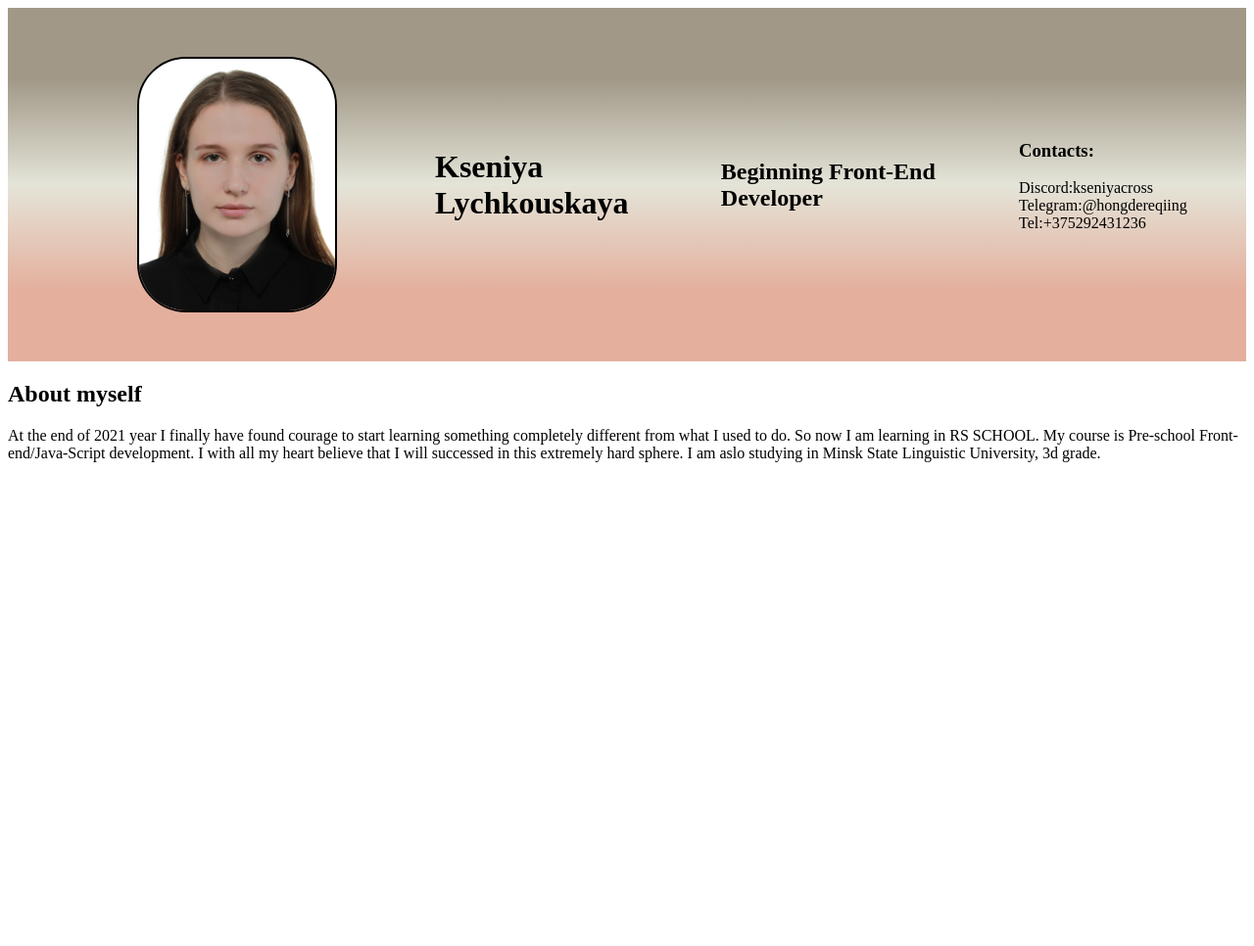
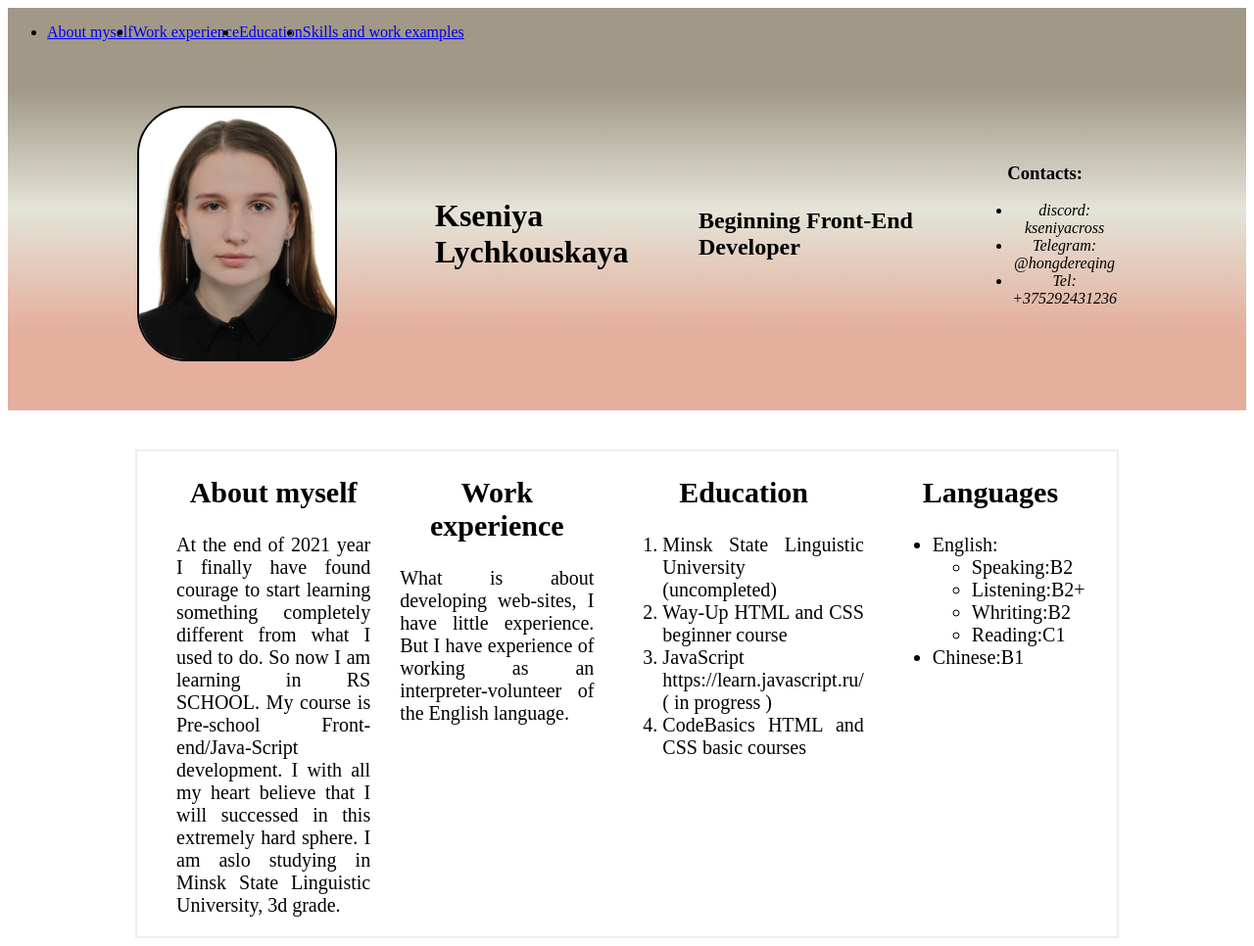
Before and after one commit to Kseniyacross/rsschool-cv, a plain HTML site: page index.html in a window 1280 px wide. Shown: the whole page at 98% size. Before the commit the page ends 800 px from the top, so only its background shows below. Drawn offline with Linux system fonts and the light colour scheme.

Commit message:
feat:section myself

```diff
--- a/index.html
+++ b/index.html
@@ -10,28 +10,70 @@
 </head>
 <body>
 <header id="header">
+    <nav class="menu">
+        <ul class="menu">
+          <li><a href="#">About myself</a></li>
+          <li><a href="#">Work experience</a></li>
+          <li><a href="#">Education</a></li>
+          <li><a href="#">Skills and work examples</a></li>
+        </ul>
+      </nav>
 <div class="container">
     <div class="wrapper">
         <img src="photo.jpg" alt="photo" class="photo">
     <h1 class="name">Kseniya Lychkouskaya</h1>
     <h2 class="profession">Beginning Front-End Developer</h2>
     <div class="contacts">
-        <h3>Contacts:</h3>
-        <p>Discord:kseniyacross
-        Telegram:@hongdereqiing
-        Tel:+375292431236
-      </p>
+        <h3 class=>Contacts:</h3>
+        <ul class="dtt">
+        <li>discord: kseniyacross</li>
+        <li>Telegram: @hongdereqing</li>
+        <li>Tel: +375292431236</li>
+        </ul>
     </div>
     </div>
 </div>
 </header>
 <main>
-    <div>
-     <h2 class="myself">About myself</h2>
-     <p>At the end of 2021 year I finally have found courage to start learning something completely different from what I used to do. So now I am learning in RS SCHOOL. My course is Pre-school Front-end/Java-Script development. I with all my heart believe that I will successed in this extremely hard sphere.
+    <section  class="container" id="general-info">
+     <div class="myself">
+         <h2 class="heading-two">About myself</h2>
+         <p>At the end of 2021 year I finally have found courage to start learning something completely different from what I used to do. So now I am learning in RS SCHOOL. My course is Pre-school Front-end/Java-Script development. I with all my heart believe that I will successed in this extremely hard sphere.
         I am aslo studying in Minsk State Linguistic University, 3d grade.
+         </p>
+    </div>
+ <div class="w-experience">
+     <h2 class="heading-two">Work experience</h2>
+     <p>
+        What is about developing web-sites, I have little experience. But I have experience of working as an interpreter-volunteer of the English language.
      </p>
+ </div>
+    <div class="education">
+        <h2 class="heading-two">Education</h2>
+        <ol>
+            <li>Minsk State Linguistic University (uncompleted)</li>
+            <li>Way-Up HTML and CSS beginner course</li>
+            <li>JavaScript https://learn.javascript.ru/ ( in progress )</li>
+            <li>CodeBasics HTML and CSS basic courses</li>
+        </ol>
     </div>
+    <div class="languages">
+        <h2 class="heading-two">Languages</h2>
+        <ul>
+            <li>English:
+                <ul>
+                    <li>Speaking:B2</li>
+                    <li>Listening:B2+ </li>
+                    <li>Whriting:B2</li>
+                    <li>Reading:C1</li>
+                </ul>
+            </li>
+            <li>Chinese:B1</li>
+        </ul>
+    </div>
+    </section>
+<section class="container" id="skills-and-code">
 
+</section>
 </main>
 </body>
--- a/style.css
+++ b/style.css
@@ -16,9 +16,49 @@
 	align-items: center;
 }
 .contacts{
-    display:block;
-    width:100px;
+    width:150px;
+    text-align: center;
+}
+.dtt{
+    font-style: oblique;
 }
 #header{
     background: linear-gradient(to top, #E4AF9D 20%, #E4E4D8 50%, #A19887 80%);
 }
+.myself{
+    width:300px;
+    margin-right: 30px;
+    margin-left: 40px;
+}
+main{
+    font-size: 20px;
+}
+.w-experience{
+    display: block;
+    width: 300px;
+    margin-right: 30px;
+}
+#general-info{
+    display: flex;
+    justify-content:space-between;
+    text-align: justify;
+    border: 2px solid #eee;
+    width: 1000px;
+    margin-top: 40px;
+}
+.education{
+    display: block;
+    width: 300px;
+    margin-right: 30px;
+}
+.menu{
+    display: flex;
+}
+.languages{
+    display: block;
+    width: 300px;
+    margin-right: 30px;
+}
+.heading-two{
+    text-align: center;
+}
```
